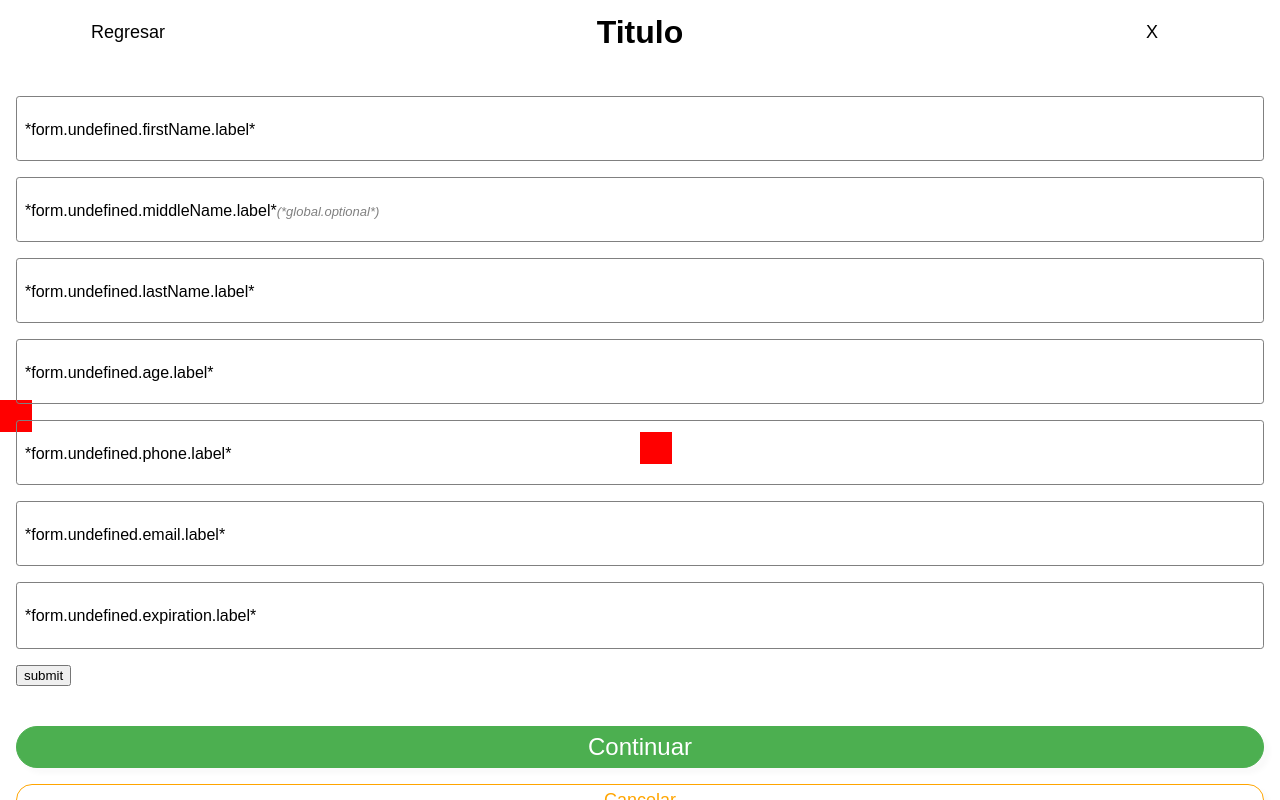
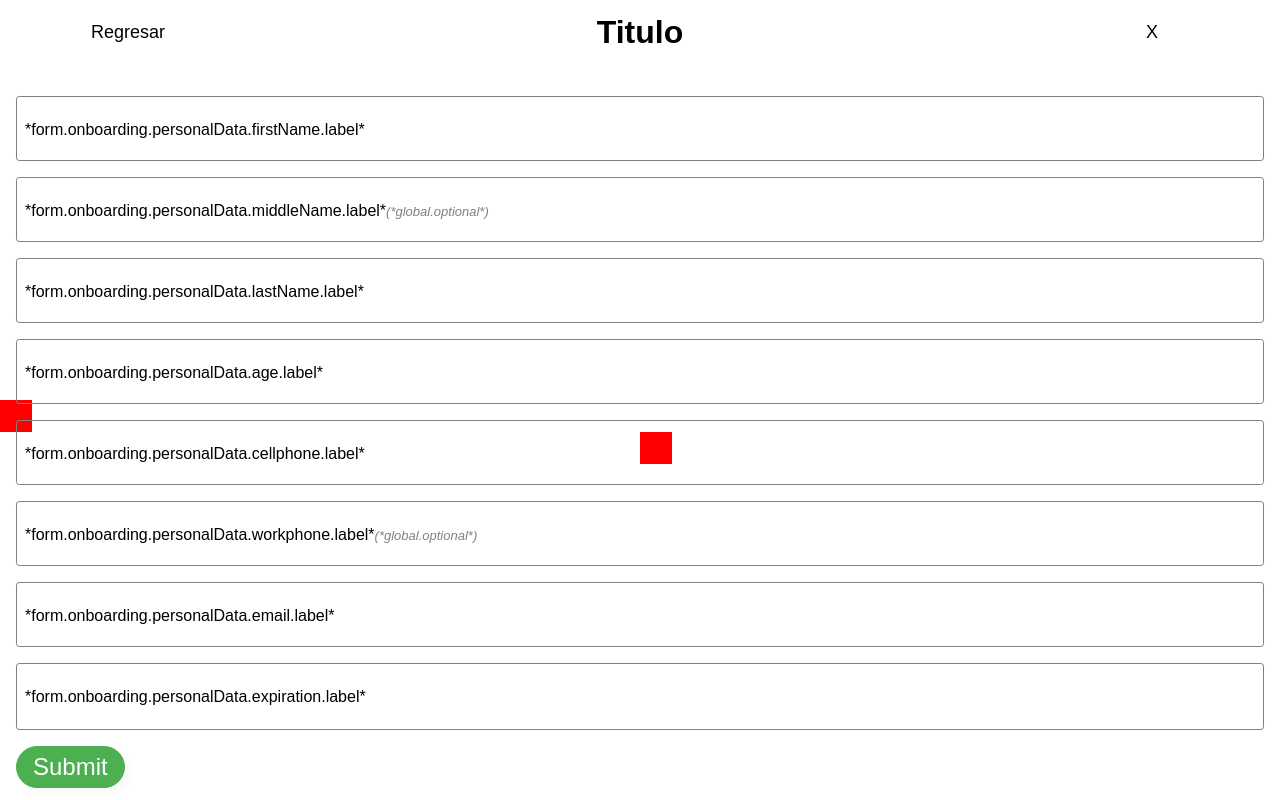
Before and after one commit to SebastianHGonzalez/next-playground, a Next.js app: page /layout in a window 1280 px wide. Built offline with nearby package versions, Linux system fonts and the light colour scheme.

Commit message:
Added items to layoutdemo

```diff
--- a/components/LayoutDemo.jsx
+++ b/components/LayoutDemo.jsx
@@ -41,7 +41,8 @@ export default function LayoutDemo() {
                                     middleName: undefined,
                                     lastName: undefined,
                                     age: undefined,
-                                    phone: undefined,
+                                    cellphone: undefined,
+                                    workphone: undefined,
                                     email: undefined,
                                     expiration: undefined,
                                 }}
@@ -57,31 +58,67 @@ export default function LayoutDemo() {
                                     })
                                 }
                             >
+                                    {({ isSubmitting }) => (
                                         <Form>
                                             <Field
-                                        component={TextField} name="firstName" />
+                                                component={TextField}
+                                                formName="onboarding.personalData"
+                                                name="firstName"
+                                            />
                                             <Field
-                                        component={TextField} name="middleName" optional />
+                                                component={TextField}
+                                                formName="onboarding.personalData"
+                                                name="middleName"
+                                                optional
+                                            />
                                             <Field
-                                            component={TextField} name="lastName" />
+                                                component={TextField}
+                                                formName="onboarding.personalData"
+                                                name="lastName"
+                                            />
                                             <Field
-                                                component={NumericField} name="age" />
+                                                component={NumericField}
+                                                formName="onboarding.personalData"
+                                                name="age"
+                                            />
                                             <Field
-                                                    component={TelephonicField} name="phone" />
+                                                component={TelephonicField}
+                                                formName="onboarding.personalData"
+                                                name="cellphone"
+                                            />
                                             <Field
-                                                    component={EmailField} name="email" />
+                                                component={TelephonicField}
+                                                formName="onboarding.personalData"
+                                                name="workphone"
+                                                optional
+                                            />
                                             <Field
-                                                        component={DateField} name="expiration" />
-                                    <button type="submit">submit</button>
+                                                component={EmailField}
+                                                formName="onboarding.personalData"
+                                                name="email"
+                                            />
+                                            <Field
+                                                component={DateField}
+                                                formName="onboarding.personalData"
+                                                name="expiration"
+                                            />
+                                            <Button
+                                                loading={isSubmitting}
+                                                type="submit"
+                                                large
+                                            >
+                                                Submit
+                                            </Button>
                                         </Form>
+                                    )}
                             </Formik>
                         </Main>
                         <Actions>
-                            <Button large >
-                                Continuar
+                            <Button large bold>
+                                large bold filled primary
                             </Button>
                             <Button outline secondary>
-                                Cancelar
+                                outlined secondary
                             </Button>
                         </Actions>
                     </Body>
```
Lines whose indentation alone changed are shown as unchanged.
